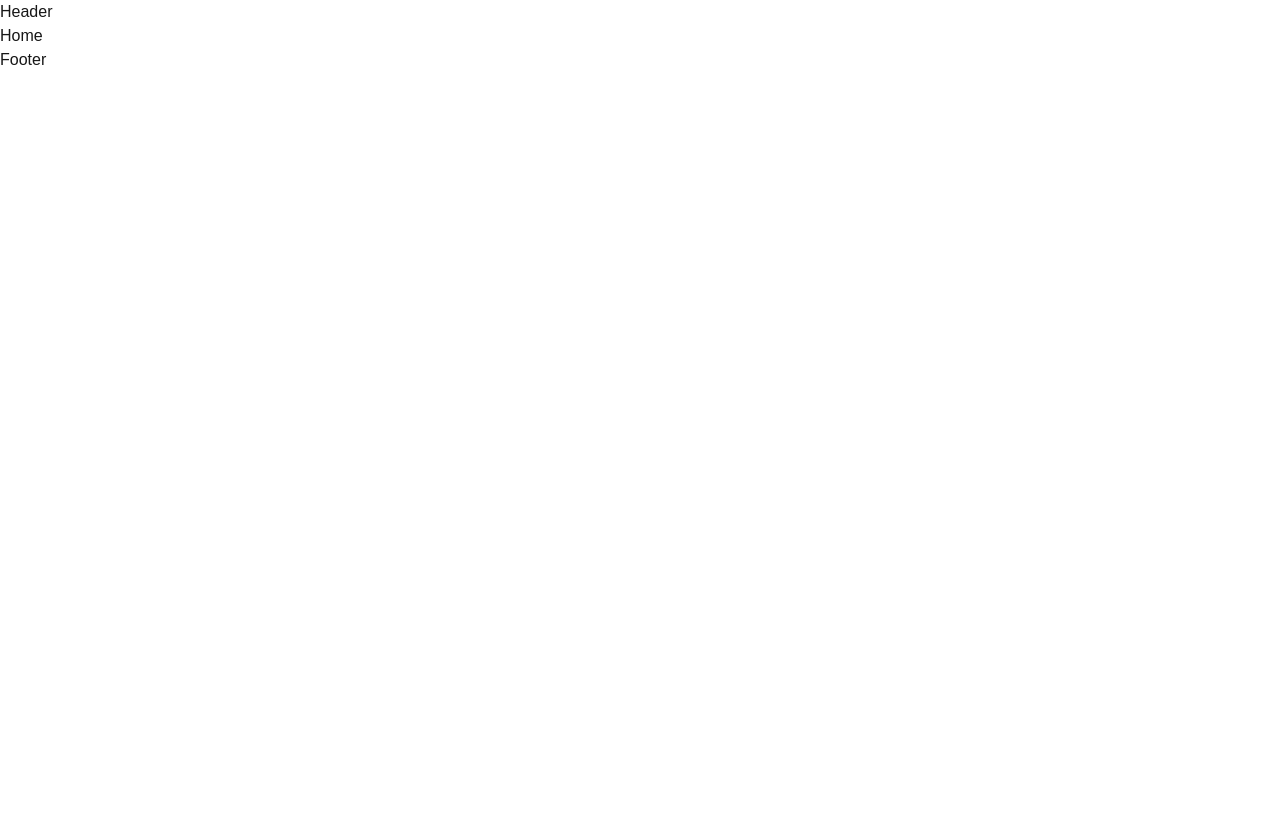
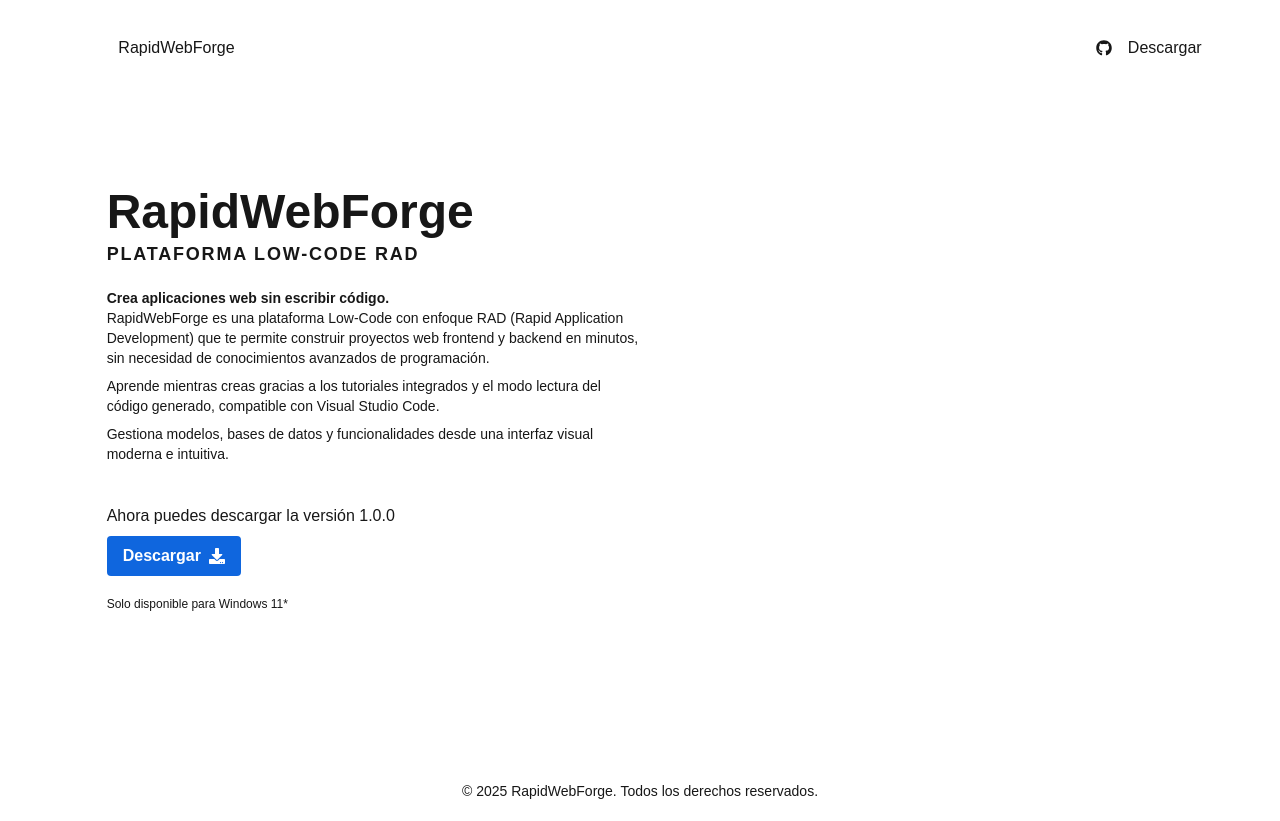
Before and after one commit to RapidWebForge/landing-page, a Next.js app: page / in a window 1280 px wide. Before the commit the page ends 800 px from the top, so only its background shows below. Built offline with nearby package versions, Linux system fonts and the light colour scheme.

Commit message:
feat(views): home

```diff
--- a/src/app/page.tsx
+++ b/src/app/page.tsx
@@ -4,10 +4,10 @@ import HomeView from "@views/home";
 
 export default function Home() {
   return (
-    <>
+    <div className="flex flex-col min-h-screen">
       <Header />
       <HomeView />
       <Footer />
-    </>
+    </div>
   );
 }
--- a/src/components/organisms/footer/index.tsx
+++ b/src/components/organisms/footer/index.tsx
@@ -1,5 +1,11 @@
 const Footer = () => {
-  return <footer>Footer</footer>;
+  return (
+    <footer className="w-full border-t border-white/40 py-5 px-20 mt-10">
+      <p className="text-center text-sm">
+        &copy; 2025 RapidWebForge. Todos los derechos reservados.
+      </p>
+    </footer>
+  );
 };
 
 export default Footer;
--- a/src/components/organisms/header/index.tsx
+++ b/src/components/organisms/header/index.tsx
@@ -1,5 +1,30 @@
+"use client";
+import Image from "next/image";
+import Logo from "@assets/svg/rwf-white.svg";
+import Link from "next/link";
+import { FaGithub } from "react-icons/fa";
+
 const Header = () => {
-  return <header>Header</header>;
+  return (
+    <header
+      className="w-11/12 h-16 flex items-center justify-between rounded-3xl border-white/50
+      border px-6 py-2 mt-4 mx-auto backdrop-blur-md"
+    >
+      <Link href="/" className="flex items-center">
+        <Image src={Logo} alt="RapidWebForge Logo" width={40} height={40} />
+        <span>RapidWebForge</span>
+      </Link>
+      <div className="flex items-center gap-4">
+        <Link
+          href="https://github.com/RapidWebForge/RapidWebForgeApp"
+          target="_blank"
+        >
+          <FaGithub />
+        </Link>
+        <button>Descargar</button>
+      </div>
+    </header>
+  );
 };
 
 export default Header;
--- a/src/views/home/index.tsx
+++ b/src/views/home/index.tsx
@@ -1,7 +1,55 @@
 "use client";
+import Image from "next/image";
+import Logo from "@assets/svg/rwf-white.svg";
+import { FaDownload } from "react-icons/fa";
 
 const HomeView = () => {
-  return <div>Home</div>;
+  return (
+    <div className="flex-1 flex items-center justify-center">
+      {/* Content */}
+      <div className="flex-1/2 flex flex-col items-end">
+        <div className="w-10/12 flex flex-col">
+          <h1 className="text-5xl font-bold">RapidWebForge</h1>
+          <h3 className="text-lg mt-1 font-semibold uppercase tracking-widest">
+            Plataforma Low-Code RAD
+          </h3>
+          <div className="text-sm mt-5 mb-10">
+            <b>Crea aplicaciones web sin escribir código.</b>
+            <p>
+              RapidWebForge es una plataforma Low-Code con enfoque RAD (Rapid
+              Application Development) que te permite construir proyectos web
+              frontend y backend en minutos, sin necesidad de conocimientos
+              avanzados de programación.
+            </p>
+            <p className="mt-2">
+              Aprende mientras creas gracias a los tutoriales integrados y el
+              modo lectura del código generado, compatible con Visual Studio
+              Code.
+            </p>
+            <p className="mt-2">
+              Gestiona modelos, bases de datos y funcionalidades desde una
+              interfaz visual moderna e intuitiva.
+            </p>
+          </div>
+          <div>
+            <p className="mb-2">Ahora puedes descargar la versión 1.0.0</p>
+            <button
+              className="bg-main hover:bg-blue-700 text-white font-bold py-2 px-4 rounded
+              flex gap-2 items-center"
+            >
+              <span>Descargar</span>
+              <FaDownload />
+            </button>
+          </div>
+          <p className="text-xs mt-5">Solo disponible para Windows 11*</p>
+        </div>
+      </div>
+      {/* Logo */}
+      <div className="flex-1/2">
+        <Image src={Logo} alt="RapidWebForge Logo" width={650} height={650} />
+      </div>
+    </div>
+  );
 };
 
 export default HomeView;
```
